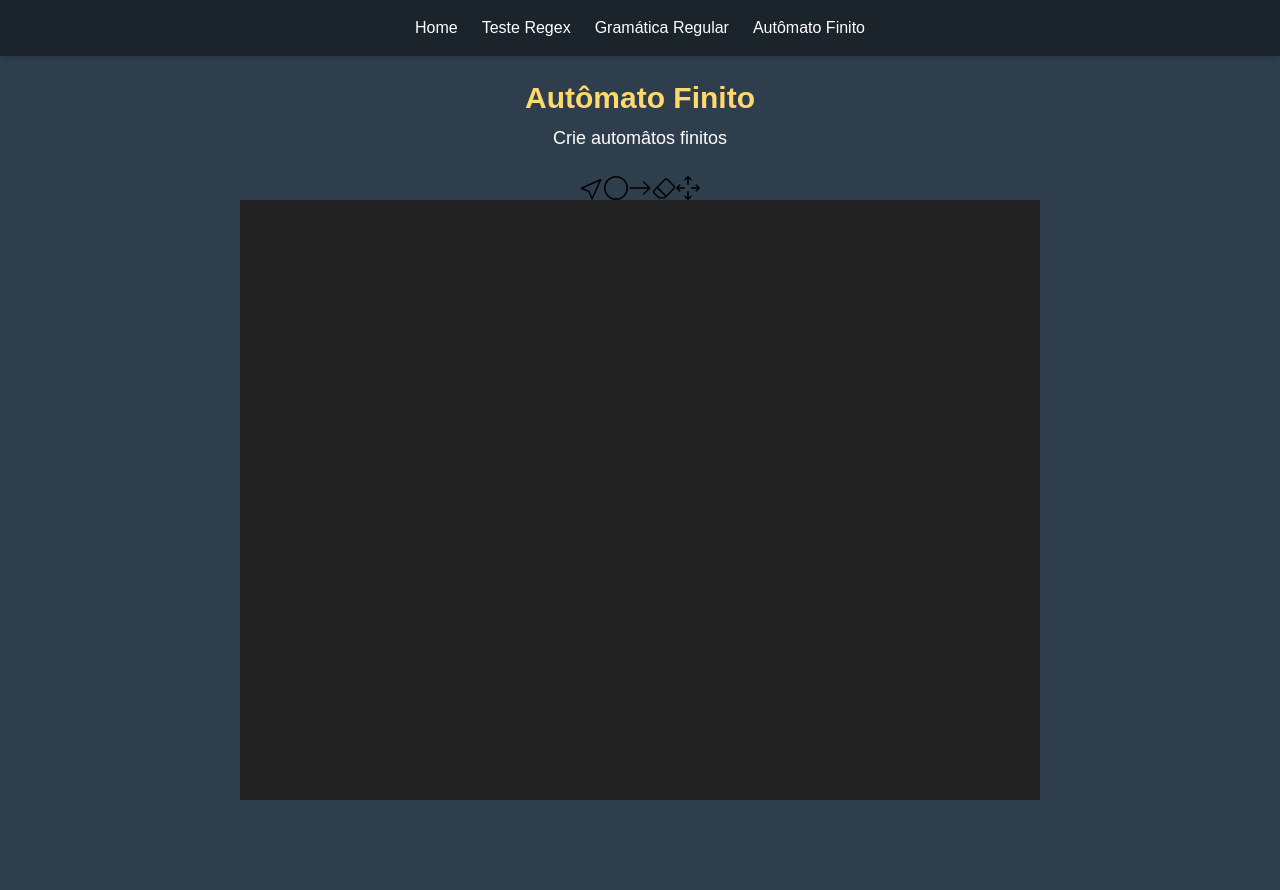
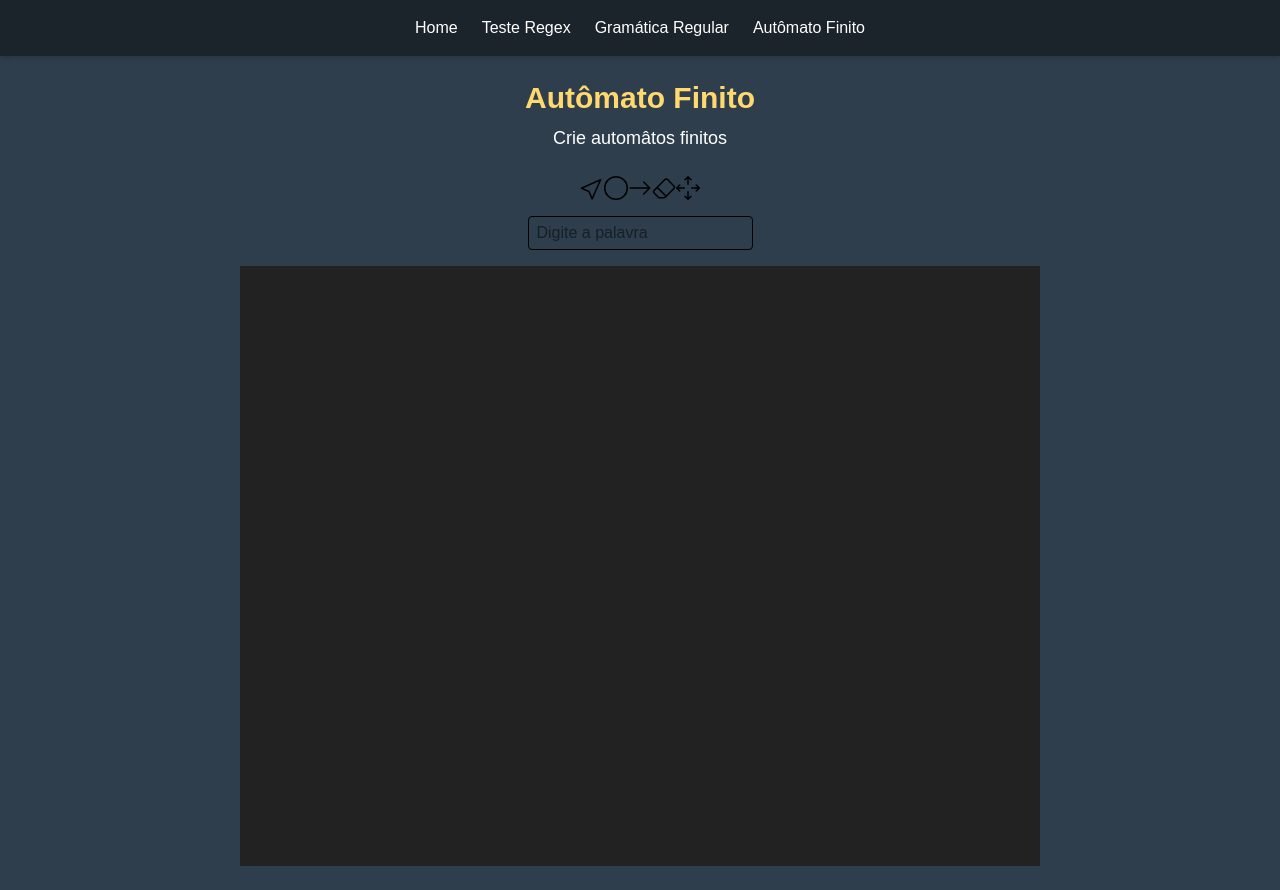
Before and after one commit to U-GCOMP/projeto-lftc, a Next.js app: page /automatos-finitos in a window 1280 px wide. Before the commit the page ends 824 px from the top, so only its background shows below. Built offline with nearby package versions, Linux system fonts and the light colour scheme.

Commit message:
feat: validacao do automato finito

```diff
--- a/src/app/(pages)/automatos-finitos/finite-automaton.hooks.ts
+++ b/src/app/(pages)/automatos-finitos/finite-automaton.hooks.ts
@@ -30,6 +30,30 @@ export function useAutomaton(): FiniteAutomatonProps {
 
         ctx.restore();
     }
+
+    function validateWord(word: string): boolean {
+        const initial = states.find((s) => s.initial);
+        if (!initial) return false;
+
+        let currentStates = [initial];
+
+        for (const symbol of word) {
+            const nextStates: State[] = [];
+
+            for (const cs of currentStates) {
+                const outgoing = transitions.filter((t) => t.origin.id === cs.id && t.value === symbol);
+                for (const t of outgoing) {
+                    nextStates.push(t.destination);
+                }
+            }
+
+            if (nextStates.length === 0) return false;
+            currentStates = nextStates;
+        }
+
+        return currentStates.some((s) => s.final);
+    }
+
 
     function drawBackground(ctx: CanvasRenderingContext2D) {
         ctx.fillStyle = backgroundColor;
@@ -638,5 +662,6 @@ export function useAutomaton(): FiniteAutomatonProps {
         removeTransition,
         editState,
         editTransition,
+        validateWord,
     };
 }
--- a/src/app/(pages)/automatos-finitos/finite-automaton.layout.tsx
+++ b/src/app/(pages)/automatos-finitos/finite-automaton.layout.tsx
@@ -2,6 +2,7 @@ import BaseScreen from "@/components/base-screen/base-screen";
 import DefaultHeader from "@/components/default-header/default-header";
 import { FiniteAutomatonProps } from "./finite-automaton.types";
 import { Toolbar } from "./components/toolbar";
+import { useState, useEffect } from "react";
 
 export function FiniteAutomatonLayout({
     states,
@@ -13,8 +14,20 @@ export function FiniteAutomatonLayout({
     removeState,
     removeTransition,
     editState,
-    editTransition
+    editTransition,
+    validateWord
 }: FiniteAutomatonProps) {
+    const [input, setInput] = useState("");
+    const [result, setResult] = useState<null | boolean>(null);
+
+    useEffect(() => {
+        if (input === "") {
+            setResult(null);
+        } else {
+            setResult(validateWord(input));
+        }
+    }, [input, validateWord]);
+
     return (
         <BaseScreen>
             <main className="flex flex-1 flex-col items-center">
@@ -25,6 +38,21 @@ export function FiniteAutomatonLayout({
 
                 <Toolbar setMode={setMode}/>
 
+                <div className="flex gap-2 my-4">
+                    <input
+                        className={`border px-2 py-1 rounded text-black ${
+                            result === null
+                                ? ""
+                                : result
+                                ? "bg-green-200 border-green-500"
+                                : "bg-red-200 border-red-500"
+                        }`}
+                        value={input}
+                        onChange={(e) => setInput(e.target.value)}
+                        placeholder="Digite a palavra"
+                    />
+                </div>
+
                 <canvas id="canvas" width={800} height={600}></canvas>
             </main>
         </BaseScreen>
--- a/src/app/(pages)/automatos-finitos/finite-automaton.types.ts
+++ b/src/app/(pages)/automatos-finitos/finite-automaton.types.ts
@@ -10,6 +10,7 @@ export interface FiniteAutomatonProps {
     removeTransition: (transition: Transition) => void;
     editState: (updated: State) => void;
     editTransition: (updated: Transition) => void;
+    validateWord: (word: string) => boolean;
 }
 
 export interface ToolbarProps {
```
